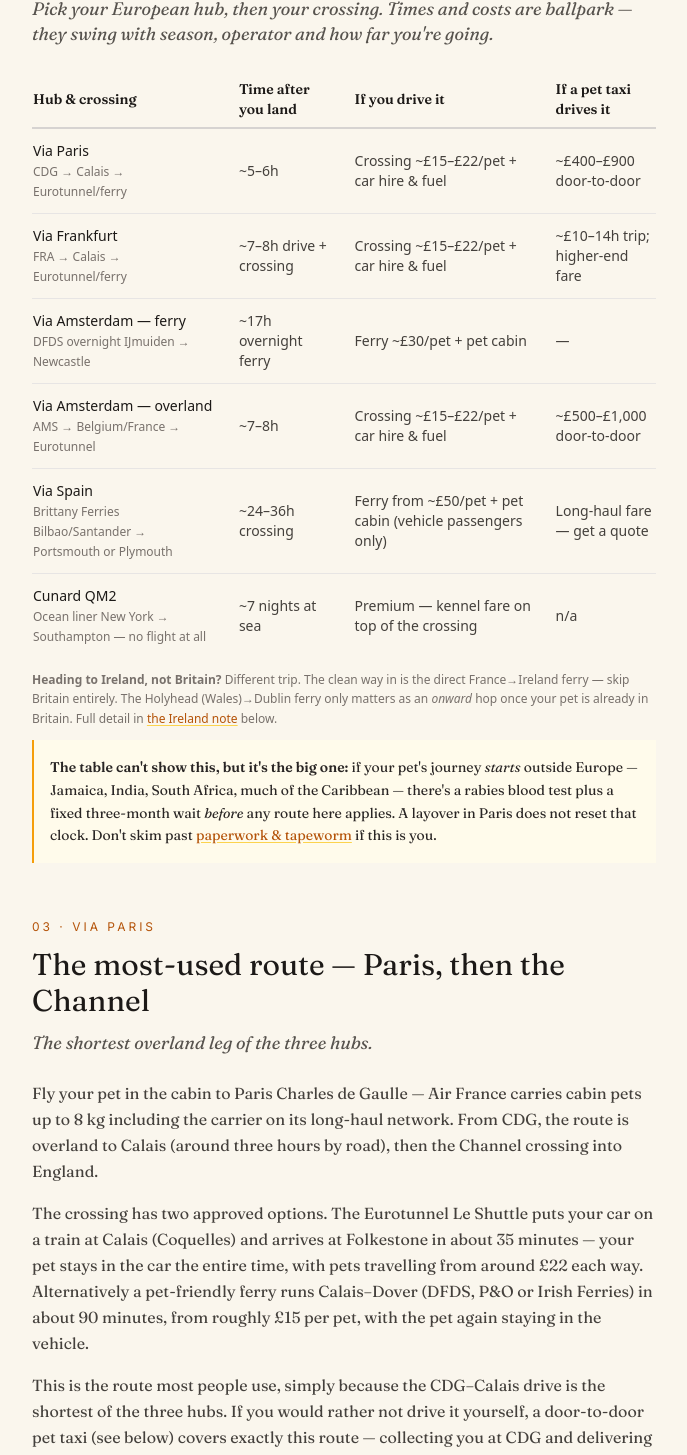
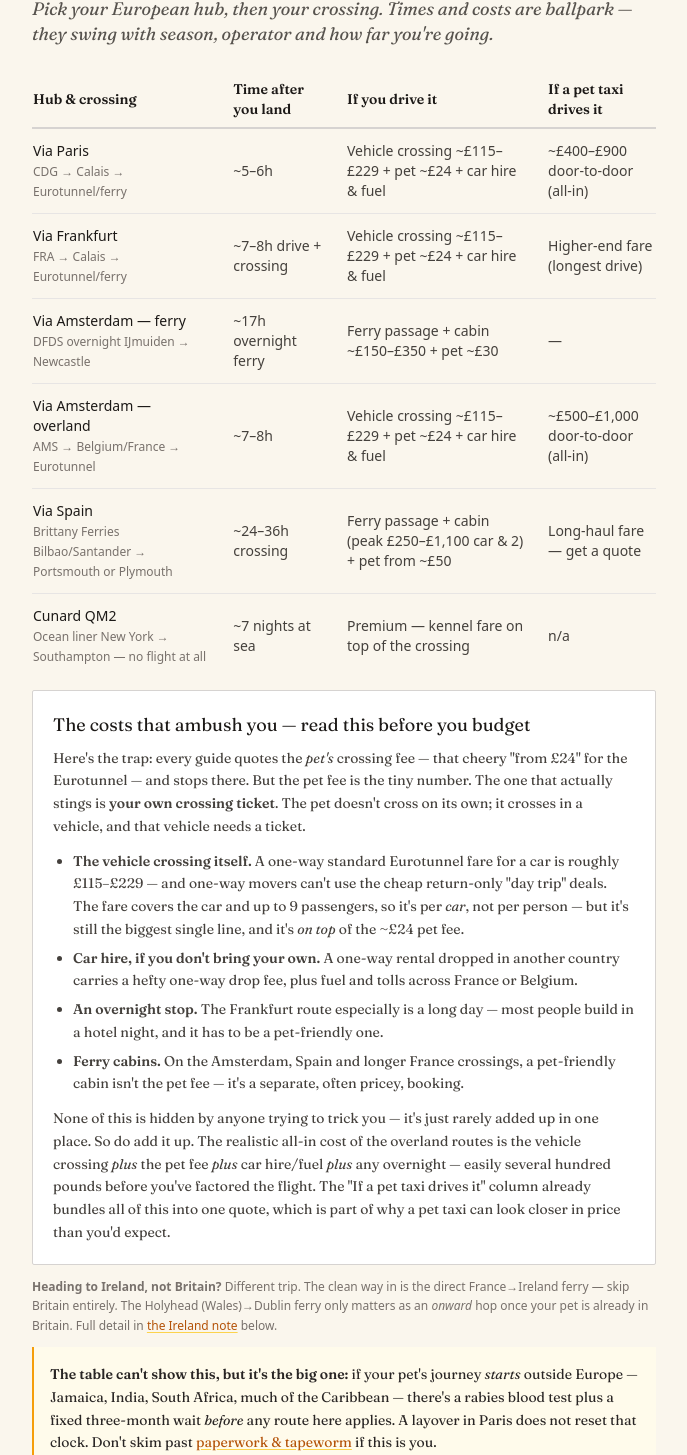
Before and after one commit to rupindermahay/petsincabin, a Next.js app: page /getting-your-pet-into-the-uk in a window 1280 px wide. Shown: the part 1373-2828 px from the top of the page, without its empty margins (296-983 px from the left). Built offline with nearby package versions, Linux system fonts and the light colour scheme.

Commit message:
Add files via upload

```diff
--- a/pages/getting-your-pet-into-the-uk.js
+++ b/pages/getting-your-pet-into-the-uk.js
@@ -117,8 +117,8 @@ export default function GettingYourPetIntoTheUK() {
                       <span className="text-xs text-stone-500">CDG → Calais → Eurotunnel/ferry</span>
                     </td>
                     <td className="py-3 px-3">~5–6h</td>
-                    <td className="py-3 px-3">Crossing ~£15–£22/pet + car hire &amp; fuel</td>
-                    <td className="py-3 pl-3">~£400–£900 door-to-door</td>
+                    <td className="py-3 px-3">Vehicle crossing ~£115–£229 + pet ~£24 + car hire &amp; fuel</td>
+                    <td className="py-3 pl-3">~£400–£900 door-to-door (all-in)</td>
                   </tr>
                   <tr className="border-b border-stone-200">
                     <td className="py-3 pr-3">
@@ -126,8 +126,8 @@ export default function GettingYourPetIntoTheUK() {
                       <span className="text-xs text-stone-500">FRA → Calais → Eurotunnel/ferry</span>
                     </td>
                     <td className="py-3 px-3">~7–8h drive + crossing</td>
-                    <td className="py-3 px-3">Crossing ~£15–£22/pet + car hire &amp; fuel</td>
-                    <td className="py-3 pl-3">~£10–14h trip; higher-end fare</td>
+                    <td className="py-3 px-3">Vehicle crossing ~£115–£229 + pet ~£24 + car hire &amp; fuel</td>
+                    <td className="py-3 pl-3">Higher-end fare (longest drive)</td>
                   </tr>
                   <tr className="border-b border-stone-200">
                     <td className="py-3 pr-3">
@@ -135,7 +135,7 @@ export default function GettingYourPetIntoTheUK() {
                       <span className="text-xs text-stone-500">DFDS overnight IJmuiden → Newcastle</span>
                     </td>
                     <td className="py-3 px-3">~17h overnight ferry</td>
-                    <td className="py-3 px-3">Ferry ~£30/pet + pet cabin</td>
+                    <td className="py-3 px-3">Ferry passage + cabin ~£150–£350 + pet ~£30</td>
                     <td className="py-3 pl-3">—</td>
                   </tr>
                   <tr className="border-b border-stone-200">
@@ -144,8 +144,8 @@ export default function GettingYourPetIntoTheUK() {
                       <span className="text-xs text-stone-500">AMS → Belgium/France → Eurotunnel</span>
                     </td>
                     <td className="py-3 px-3">~7–8h</td>
-                    <td className="py-3 px-3">Crossing ~£15–£22/pet + car hire &amp; fuel</td>
-                    <td className="py-3 pl-3">~£500–£1,000 door-to-door</td>
+                    <td className="py-3 px-3">Vehicle crossing ~£115–£229 + pet ~£24 + car hire &amp; fuel</td>
+                    <td className="py-3 pl-3">~£500–£1,000 door-to-door (all-in)</td>
                   </tr>
                   <tr className="border-b border-stone-200">
                     <td className="py-3 pr-3">
@@ -153,7 +153,7 @@ export default function GettingYourPetIntoTheUK() {
                       <span className="text-xs text-stone-500">Brittany Ferries Bilbao/Santander → Portsmouth or Plymouth</span>
                     </td>
                     <td className="py-3 px-3">~24–36h crossing</td>
-                    <td className="py-3 px-3">Ferry from ~£50/pet + pet cabin (vehicle passengers only)</td>
+                    <td className="py-3 px-3">Ferry passage + cabin (peak £250–£1,100 car &amp; 2) + pet from ~£50</td>
                     <td className="py-3 pl-3">Long-haul fare — get a quote</td>
                   </tr>
                   <tr>
@@ -167,6 +167,22 @@ export default function GettingYourPetIntoTheUK() {
                   </tr>
                 </tbody>
               </table>
+            </div>
+
+            <div className="bg-white border border-stone-300 rounded-sm p-5 mb-3">
+              <div className="font-serif text-lg text-stone-900 mb-2">The costs that ambush you — read this before you budget</div>
+              <p className="font-serif text-stone-700 leading-relaxed text-sm mb-3">
+                Here's the trap: every guide quotes the <em>pet's</em> crossing fee — that cheery "from £24" for the Eurotunnel — and stops there. But the pet fee is the tiny number. The one that actually stings is <strong>your own crossing ticket</strong>. The pet doesn't cross on its own; it crosses in a vehicle, and that vehicle needs a ticket.
+              </p>
+              <ul className="font-serif text-stone-700 leading-relaxed text-sm space-y-1.5 ml-5 list-disc mb-3">
+                <li><strong>The vehicle crossing itself.</strong> A one-way standard Eurotunnel fare for a car is roughly £115–£229 — and one-way movers can't use the cheap return-only "day trip" deals. The fare covers the car and up to 9 passengers, so it's per <em>car</em>, not per person — but it's still the biggest single line, and it's <em>on top</em> of the ~£24 pet fee.</li>
+                <li><strong>Car hire, if you don't bring your own.</strong> A one-way rental dropped in another country carries a hefty one-way drop fee, plus fuel and tolls across France or Belgium.</li>
+                <li><strong>An overnight stop.</strong> The Frankfurt route especially is a long day — most people build in a hotel night, and it has to be a pet-friendly one.</li>
+                <li><strong>Ferry cabins.</strong> On the Amsterdam, Spain and longer France crossings, a pet-friendly cabin isn't the pet fee — it's a separate, often pricey, booking.</li>
+              </ul>
+              <p className="font-serif text-stone-700 leading-relaxed text-sm">
+                None of this is hidden by anyone trying to trick you — it's just rarely added up in one place. So do add it up. The realistic all-in cost of the overland routes is the vehicle crossing <em>plus</em> the pet fee <em>plus</em> car hire/fuel <em>plus</em> any overnight — easily several hundred pounds before you've factored the flight. The "If a pet taxi drives it" column already bundles all of this into one quote, which is part of why a pet taxi can look closer in price than you'd expect.
+              </p>
             </div>
 
             <p className="font-sans text-xs text-stone-500 leading-relaxed mb-3">
@@ -195,7 +211,7 @@ export default function GettingYourPetIntoTheUK() {
             </p>
 
             <p className="font-serif text-stone-700 leading-relaxed mb-4">
-              The crossing has two approved options. The Eurotunnel Le Shuttle puts your car on a train at Calais (Coquelles) and arrives at Folkestone in about 35 minutes — your pet stays in the car the entire time, with pets travelling from around £22 each way. Alternatively a pet-friendly ferry runs Calais–Dover (DFDS, P&O or Irish Ferries) in about 90 minutes, from roughly £15 per pet, with the pet again staying in the vehicle.
+              The crossing has two approved options. The Eurotunnel Le Shuttle puts your car on a train at Calais (Coquelles) and arrives at Folkestone in about 35 minutes — your pet stays in the car the entire time. The pet fee is small, from around £24 each way; the cost that matters is the vehicle ticket itself, roughly £115–£229 one way for a car (it covers up to nine passengers). Alternatively a pet-friendly ferry runs Calais–Dover (DFDS, P&O or Irish Ferries) in about 90 minutes — the pet again stays in the vehicle, and the same logic applies: a modest pet fee on top of the vehicle fare. See the cost breakdown above so nothing ambushes your budget.
             </p>
 
             <p className="font-serif text-stone-700 leading-relaxed">
@@ -218,7 +234,7 @@ export default function GettingYourPetIntoTheUK() {
             </p>
 
             <p className="font-serif text-stone-700 leading-relaxed mb-4">
-              Because of that longer drive, many people split it with an overnight stop in Frankfurt or along the way, which also gives the pet a proper rest after the flight. The crossing itself is identical to the Paris route: Eurotunnel from around £22 per pet, or a Calais–Dover ferry from around £15.
+              Because of that longer drive, many people split it with an overnight stop in Frankfurt or along the way, which also gives the pet a proper rest after the flight — just budget for a pet-friendly hotel. The crossing itself is identical to the Paris route: the small pet fee (from ~£24) sits on top of the vehicle crossing ticket (~£115–£229 one way for a car), whether you take the Eurotunnel or a Calais–Dover ferry.
             </p>
 
             <p className="font-serif text-stone-700 leading-relaxed">
```
